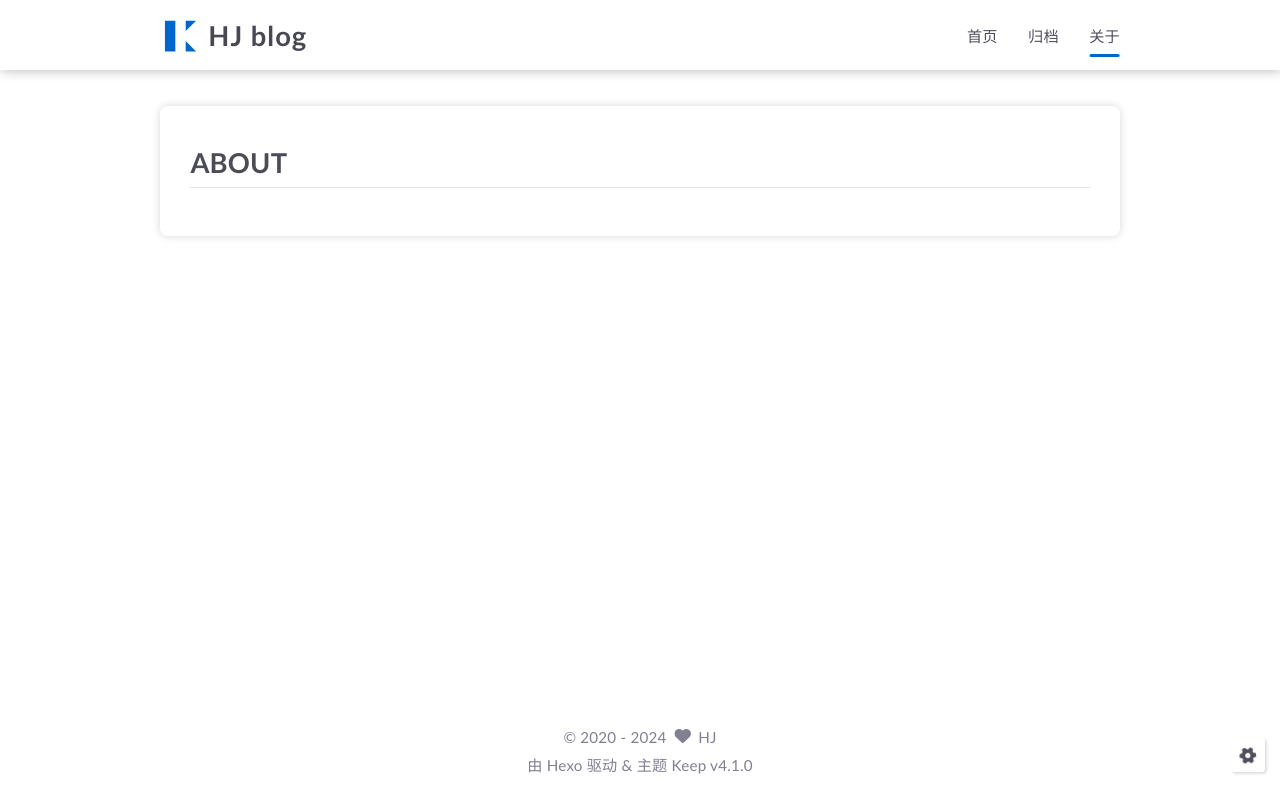
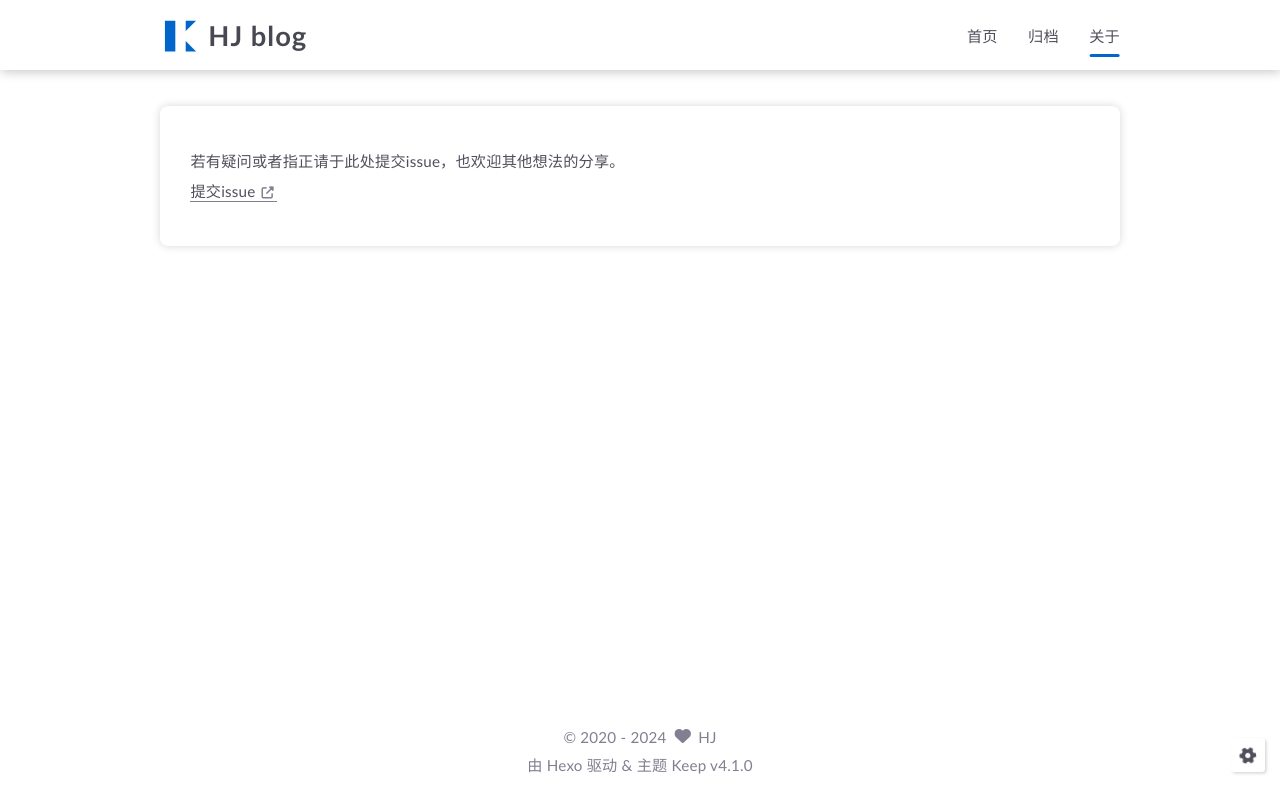
Before and after one commit to hjxwz123/hjxwz123.github.io, a plain HTML site: page about/index.html in a window 1280 px wide. Drawn offline with Linux system fonts and the light colour scheme.

Commit message:
Site updated: 2024-04-02 09:28:54

```diff
--- a/about/index.html
+++ b/about/index.html
@@ -173,7 +173,8 @@
             <!-- page content -->
             <div class="page-content border-box keep-markdown-body ">
 
-                    <h1>ABOUT</h1>
+                    <p>若有疑问或者指正请于此处提交issue，也欢迎其他想法的分享。<br><a class="link"   target="_blank" rel="noopener" href="https://github.com/hjxwz123/hjxwz123.github.io/issues" >提交issue<i class="fas fa-external-link-alt"></i></a></p>
+
 
             </div>
 
```
